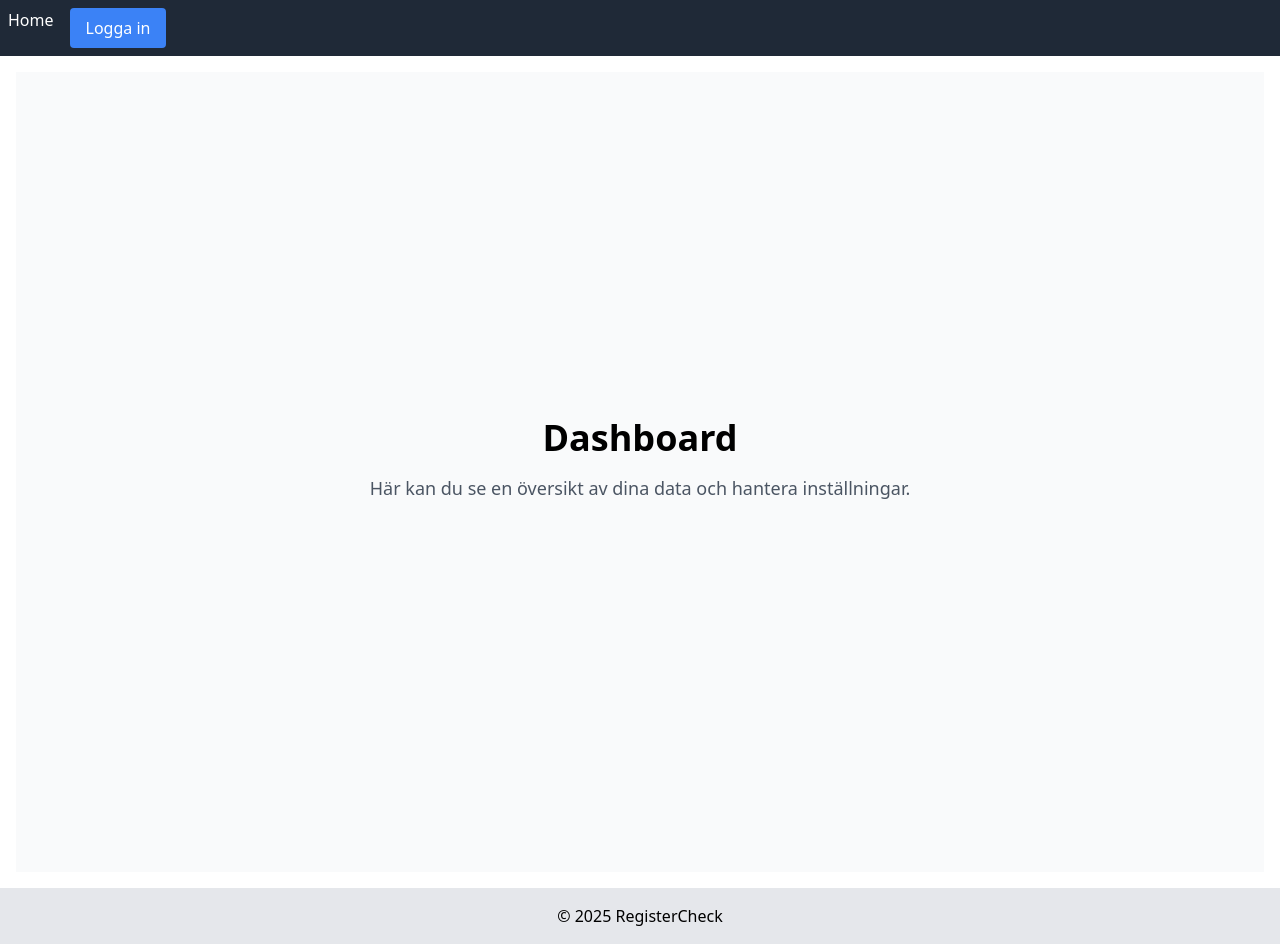
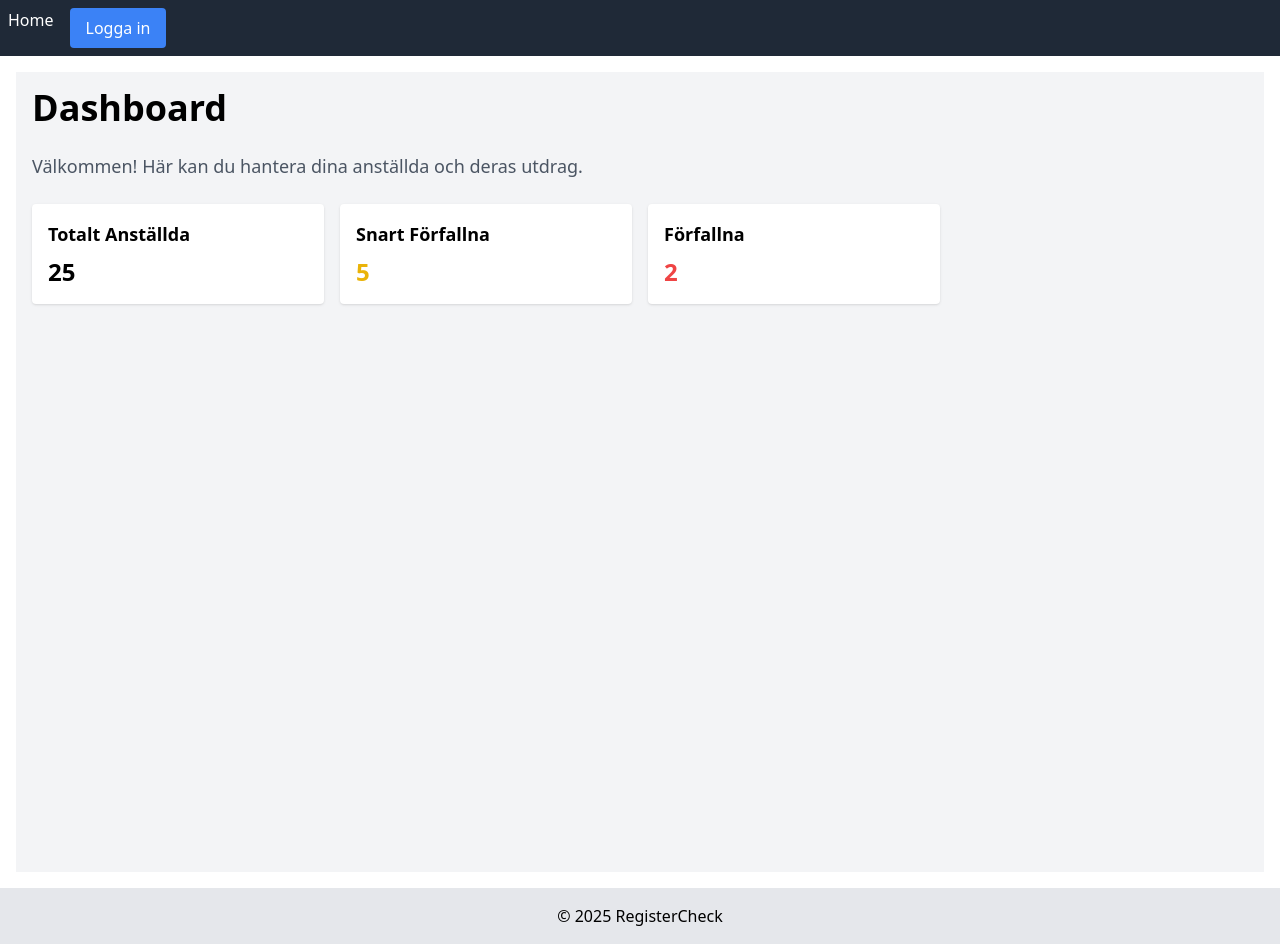
Before and after one commit to juliarut/RegisterCheck, a React (Vite) app in the folder frontend/: page /Dashboard/DashboardRoute in a window 1280 px wide. Built offline with nearby package versions, Linux system fonts and the light colour scheme.

Commit message:
first draft to dashboard

```diff
--- a/frontend/src/components/pages/Dashboard.tsx
+++ b/frontend/src/components/pages/Dashboard.tsx
@@ -1,12 +1,26 @@
 function Dashboard() {
-    return (
-      <div className="flex flex-col items-center justify-center min-h-screen bg-gray-50">
-        <h1 className="text-4xl font-bold mb-4">Dashboard</h1>
-        <p className="text-lg text-gray-600 mb-6 text-center">
-          Här kan du se en översikt av dina data och hantera inställningar.
-        </p>
+  return (
+    <div className="min-h-screen bg-gray-100 p-4">
+      <h1 className="text-4xl font-bold mb-6">Dashboard</h1>
+      <p className="text-lg text-gray-600 mb-6">
+        Välkommen! Här kan du hantera dina anställda och deras utdrag.
+      </p>
+      <div className="grid gap-4 md:grid-cols-2 lg:grid-cols-4">
+        <div className="p-4 bg-white rounded shadow">
+          <h2 className="text-lg font-semibold mb-2">Totalt Anställda</h2>
+          <p className="text-2xl font-bold">25</p>
+        </div>
+        <div className="p-4 bg-white rounded shadow">
+          <h2 className="text-lg font-semibold mb-2">Snart Förfallna</h2>
+          <p className="text-2xl font-bold text-yellow-500">5</p>
+        </div>
+        <div className="p-4 bg-white rounded shadow">
+          <h2 className="text-lg font-semibold mb-2">Förfallna</h2>
+          <p className="text-2xl font-bold text-red-500">2</p>
+        </div>
       </div>
-    );
-  }
+    </div>
+  );
+}
 
-  export default Dashboard;
+export default Dashboard;
```
